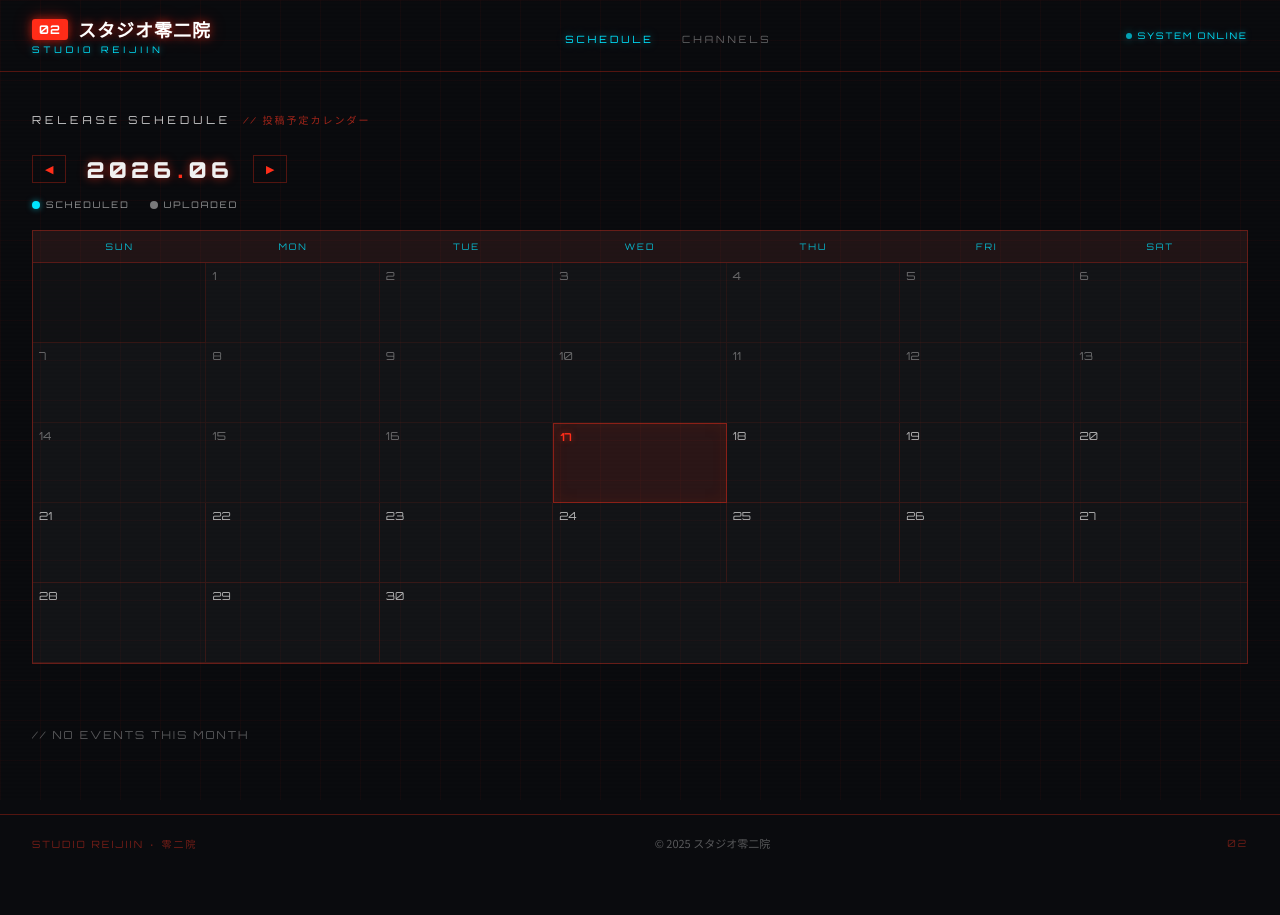
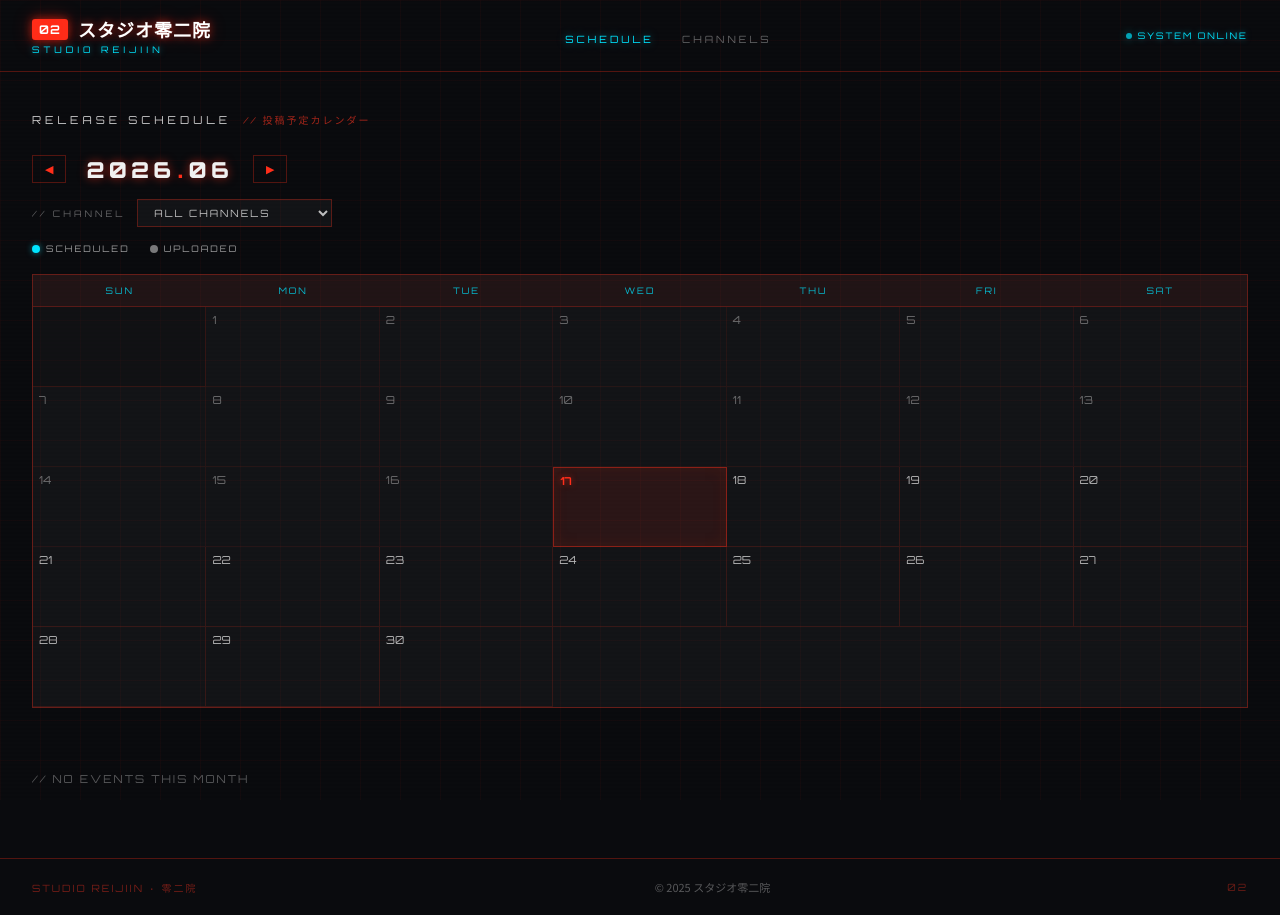
Before and after one commit to reijiin/reijiin.github.io, a Nuxt app: page /schedule in a window 1280 px wide. Before the commit the page ends 871 px from the top, so only its background shows below. Built offline with nearby package versions, Linux system fonts and the light colour scheme.

Commit message:
add filter

```diff
--- a/pages/schedule.vue
+++ b/pages/schedule.vue
@@ -17,6 +17,16 @@
         <button class="month-btn" @click="nextMonth">▶</button>
       </div>
 
+      <!-- チャンネルフィルター -->
+      <div class="filter-bar">
+        <span class="filter-label">// CHANNEL</span>
+        <select v-model="selectedChannel" class="filter-select">
+          <option v-for="ch in channelOptions" :key="ch" :value="ch">
+            {{ ch === 'ALL' ? 'ALL CHANNELS' : ch }}
+          </option>
+        </select>
+      </div>
+
       <!-- 凡例 -->
       <div class="legend">
         <span class="legend-item"><span class="legend-dot dot-scheduled" />SCHEDULED</span>
@@ -30,7 +40,7 @@
         </div>
         <div class="cal-grid">
           <div
-            v-for="(cell, i) in calendarCells"
+            v-for="(cell, i) in filteredCalendarCells"
             :key="i"
             class="cal-cell"
             :class="{
@@ -61,7 +71,7 @@
       </div>
 
       <!-- 当月のイベントリスト -->
-      <div class="event-list" v-if="monthEvents.length">
+      <div class="event-list" v-if="filteredMonthEvents.length">
         <div class="divider">
           <span class="divider-line" />
           <span class="divider-label">THIS MONTH — 今月の予定</span>
@@ -69,7 +79,7 @@
         </div>
         <component
           :is="ev.url ? 'a' : 'div'"
-          v-for="ev in monthEvents"
+          v-for="ev in filteredMonthEvents"
           :key="ev.date + ev.title"
           :href="ev.url || undefined"
           target="_blank"
@@ -77,7 +87,6 @@
           class="event-item"
           :class="[ev.status === 'uploaded' ? 'ev-item-uploaded' : 'ev-item-scheduled', ev.url ? 'is-link' : '']"
         >
-          <!-- サムネ -->
           <div class="ev-thumb">
             <img
               v-if="ev.videoId"
@@ -86,14 +95,13 @@
             />
             <span v-else class="ev-thumb-icon">▶</span>
           </div>
-
           <span class="ev-date">{{ formatDate(ev.date) }}</span>
           <span class="ev-bar" />
           <div class="ev-info">
-  <span class="ev-title">{{ ev.title }}</span>
-  <span class="ev-channel">{{ ev.channel }}</span>
-  <span v-if="ev.caption" class="ev-caption">{{ ev.caption }}</span>
-</div>
+            <span class="ev-title">{{ ev.title }}</span>
+            <span class="ev-channel">{{ ev.channel }}</span>
+            <span v-if="ev.caption" class="ev-caption">{{ ev.caption }}</span>
+          </div>
           <span class="ev-status">{{ ev.status === 'uploaded' ? 'UPLOADED' : 'SCHEDULED' }}</span>
         </component>
       </div>
@@ -119,6 +127,7 @@ const schedule = scheduleData as Array<{
   status: 'scheduled' | 'uploaded'
   videoId?: string
   url?: string
+  caption?: string
 }>
 
 const dayLabels = ['SUN', 'MON', 'TUE', 'WED', 'THU', 'FRI', 'SAT']
@@ -138,6 +147,13 @@ function nextMonth() {
 }
 
 const todayStr = now.toISOString().slice(0, 10)
+
+// チャンネルフィルター
+const selectedChannel = ref('ALL')
+const channelOptions = computed(() => {
+  const names = [...new Set(schedule.map(e => e.channel))]
+  return ['ALL', ...names]
+})
 
 const calendarCells = computed(() => {
   const year = currentYear.value
@@ -162,12 +178,22 @@ const calendarCells = computed(() => {
   return cells
 })
 
-const monthEvents = computed(() => {
+const filteredCalendarCells = computed(() =>
+  calendarCells.value.map(cell => ({
+    ...cell,
+    events: cell.events.filter(e =>
+      selectedChannel.value === 'ALL' || e.channel === selectedChannel.value
+    )
+  }))
+)
+
+const filteredMonthEvents = computed(() => {
   const year = currentYear.value
   const month = currentMonth.value
   const prefix = `${year}-${String(month + 1).padStart(2, '0')}`
   return schedule
     .filter(e => e.date.startsWith(prefix))
+    .filter(e => selectedChannel.value === 'ALL' || e.channel === selectedChannel.value)
     .sort((a, b) => a.date.localeCompare(b.date))
 })
 
@@ -243,6 +269,42 @@ function formatDate(dateStr: string) {
 }
 
 .month-sep { color: var(--red); margin: 0 2px; }
+
+/* フィルター */
+.filter-bar {
+  display: flex;
+  align-items: center;
+  gap: 12px;
+  margin-bottom: 16px;
+}
+
+.filter-label {
+  font-family: var(--font-en);
+  font-size: 9px;
+  letter-spacing: 3px;
+  color: rgba(232, 232, 232, 0.4);
+}
+
+.filter-select {
+  background: rgba(255, 255, 255, 0.04);
+  border: 1px solid var(--border);
+  color: rgba(232, 232, 232, 0.8);
+  font-family: var(--font-en);
+  font-size: 10px;
+  letter-spacing: 2px;
+  padding: 6px 12px;
+  cursor: pointer;
+  outline: none;
+  transition: border-color 0.2s;
+}
+
+.filter-select:hover,
+.filter-select:focus { border-color: var(--cyan); }
+
+.filter-select option {
+  background: #0a0b0e;
+  color: #e8e8e8;
+}
 
 .legend {
   display: flex;
@@ -390,7 +452,6 @@ function formatDate(dateStr: string) {
 .ev-item-scheduled { border-left: 3px solid var(--cyan); }
 .ev-item-uploaded  { border-left: 3px solid rgba(232, 232, 232, 0.35); }
 
-/* サムネ */
 .ev-thumb {
   width: 72px;
   height: 40px;
@@ -403,16 +464,8 @@ function formatDate(dateStr: string) {
   justify-content: center;
 }
 
-.ev-thumb img {
-  width: 100%;
-  height: 100%;
-  object-fit: cover;
-}
-
-.ev-thumb-icon {
-  font-size: 16px;
-  color: rgba(255, 46, 26, 0.25);
-}
+.ev-thumb img { width: 100%; height: 100%; object-fit: cover; }
+.ev-thumb-icon { font-size: 16px; color: rgba(255, 46, 26, 0.25); }
 
 .ev-date {
   font-family: var(--font-en);
@@ -431,9 +484,15 @@ function formatDate(dateStr: string) {
 }
 
 .ev-info { flex: 1; display: flex; flex-direction: column; gap: 2px; }
-
 .ev-title { font-size: 13px; color: rgba(232, 232, 232, 0.95); }
 .ev-channel { font-size: 11px; color: rgba(232, 232, 232, 0.6); }
+
+.ev-caption {
+  font-size: 11px;
+  color: rgba(232, 232, 232, 0.4);
+  line-height: 1.5;
+  margin-top: 2px;
+}
 
 .ev-status {
   font-family: var(--font-en);
@@ -466,13 +525,6 @@ function formatDate(dateStr: string) {
 .footer-copy { font-size: 11px; color: rgba(232, 232, 232, 0.35); }
 .footer-id   { font-family: var(--font-en); font-size: 10px; color: rgba(224, 48, 32, 0.45); letter-spacing: 2px; }
 
-.ev-caption {
-  font-size: 11px;
-  color: rgba(232, 232, 232, 0.4);
-  line-height: 1.5;
-  margin-top: 2px;
-}
-
 @media (max-width: 640px) {
   .section { padding: 24px 16px 32px; }
   .cal-cell { min-height: 56px; }
```
